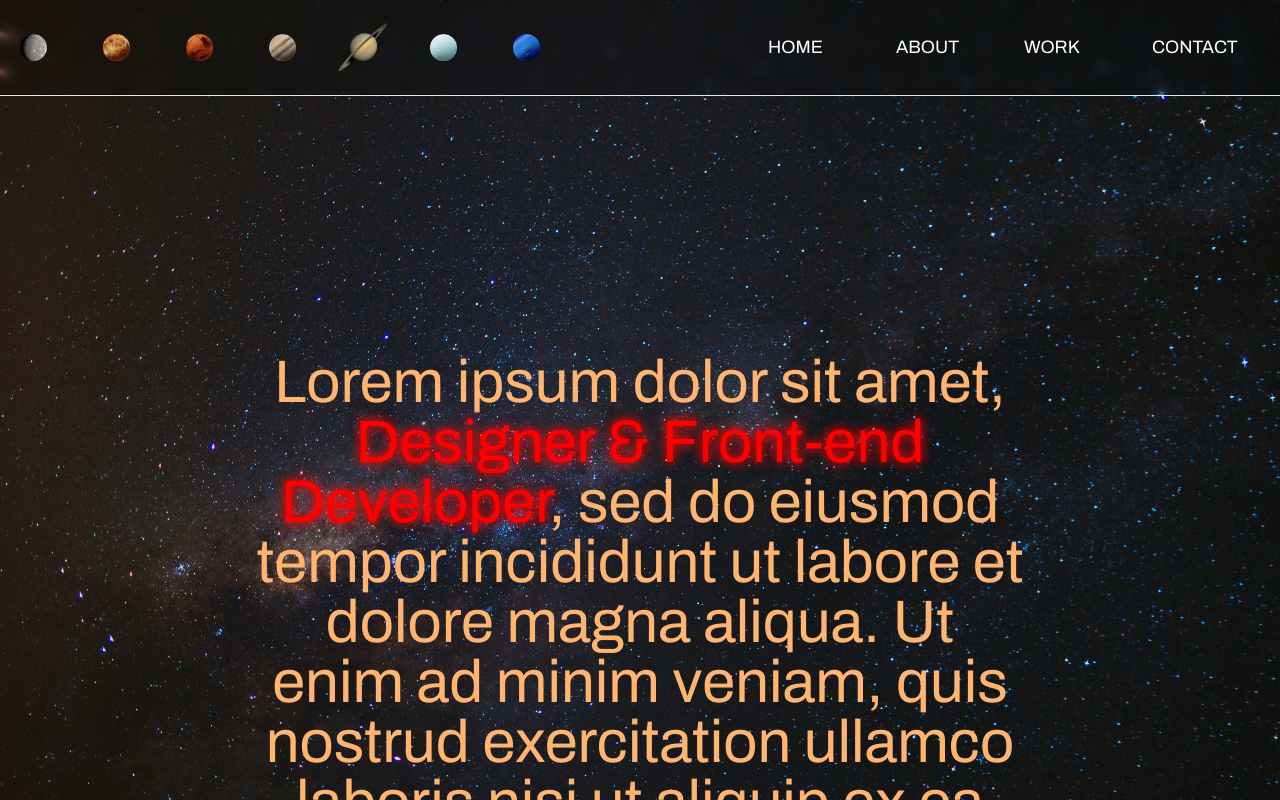
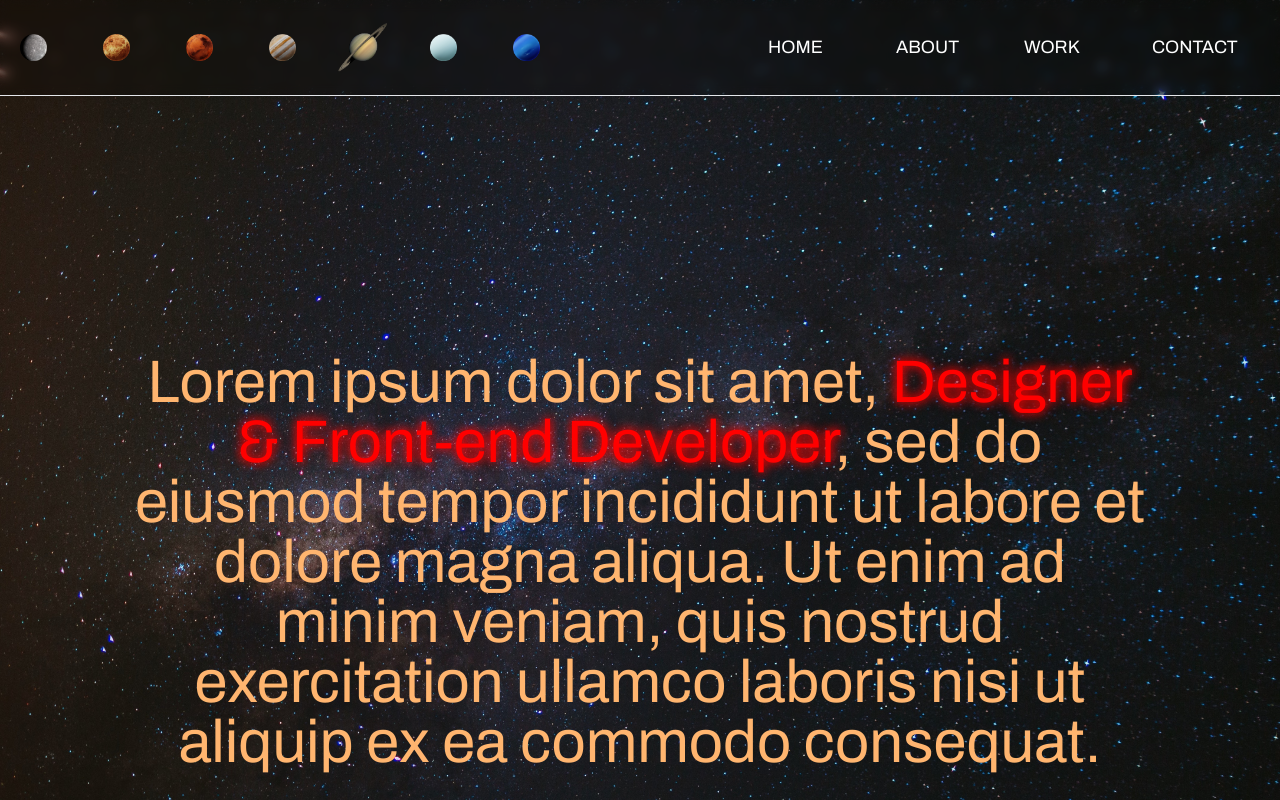
Before and after one commit to GaiaGD/pf-23, a React (Vite) app: page / in a window 1280 px wide. Shown: the top 800 px of the page. Built offline with nearby package versions, Linux system fonts and the light colour scheme.

Commit message:
sunday night

```diff
--- a/src/components/Homepage.jsx
+++ b/src/components/Homepage.jsx
@@ -6,11 +6,12 @@ import {PlanetTheme} from "../PlanetThemeContext"
 
 function Homepage() {
   const {planet} = useContext(PlanetTheme)
+
   return (
     <div>
       {/* intro */}
       <div className='flex justify-between items-center intro'>
-        <div className='mt-64 mb-32 mx-64 flex flex-col items-center'>
+        <div className='mt-64 mb-32 mx-32 flex flex-col items-center'>
             <h1 className={`${planet.second} text-6xl text-center`}>Lorem ipsum dolor sit amet, <span className={`${planet.first}`}>Designer & Front-end Developer</span>, sed do eiusmod tempor incididunt ut labore et dolore magna aliqua. Ut enim ad minim veniam, quis nostrud exercitation ullamco laboris nisi ut aliquip ex ea commodo consequat.</h1>
             <HashLink
                 smooth={true}
```
